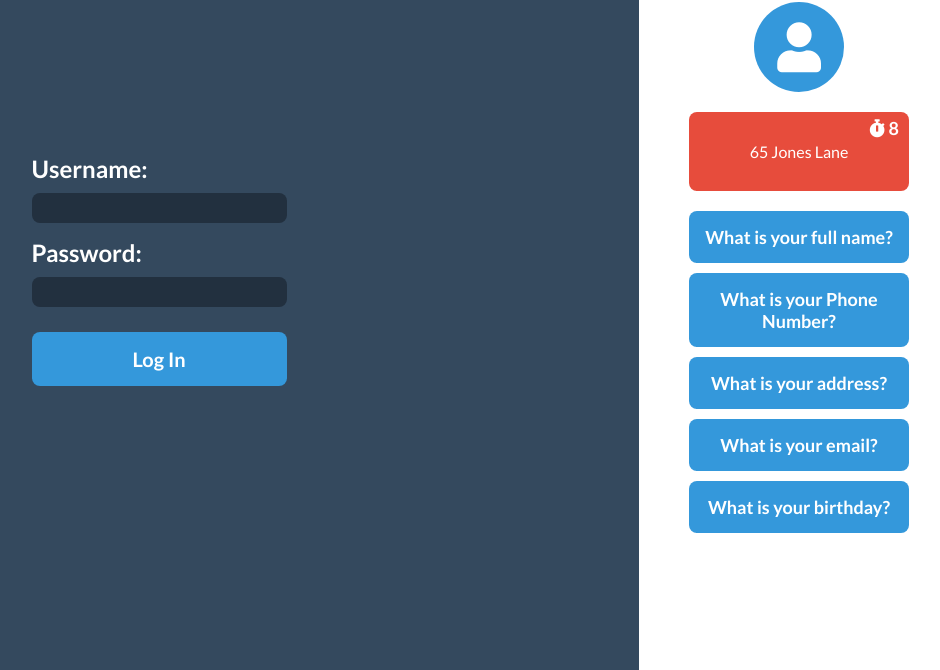
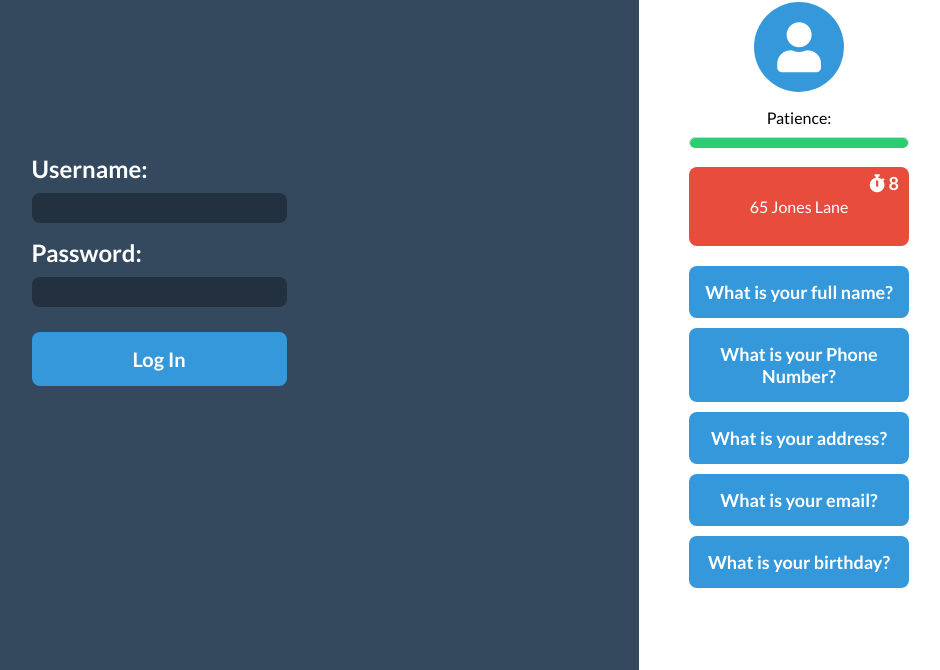
Before and after one commit to Moonkaman/Training-tool, a plain HTML site: page index.html in a window 1280 px wide. Both pictures are taken after a click on the element "What is your address?". Shown: the part 130-800 px from the top of the page, without its empty margins (321-1261 px from the left). Drawn offline with Linux system fonts and the light colour scheme.

Commit message:
Add patience to person constructor

```diff
--- a/customer.js
+++ b/customer.js
@@ -2,17 +2,43 @@ const btns = document.querySelectorAll('.btn');
 const bubble = document.querySelector('.talk-cont');
 const chat = document.querySelector('.talk');
 const chatTimer = document.querySelector('.timer');
+const patienceMeter = document.querySelector('.patience-meter');
 let canClick = true;
+let btnClickTracker = [0, 0, 0, 0, 0];
 
-btns[0].addEventListener('click', _ => chatBubble(customer.fullName(), 5));
-btns[1].addEventListener('click', _ => chatBubble(customer.phoneNumber, 10));
-btns[2].addEventListener('click', _ => chatBubble(customer.address, 10));
-btns[3].addEventListener('click', _ => chatBubble(customer.email, 5));
-btns[4].addEventListener('click', _ => chatBubble(customer.birthday(), 5));
 
-function chatBubble(text, delT) {
+
+btns[0].addEventListener('click', _ => {
+  btnClickTracker[0]++;
+  checkClicks(btnClickTracker[0]);
+  chatBubble(customer.fullName(), formInputs[0], 10)
+});
+btns[1].addEventListener('click', _ => {
+  btnClickTracker[1]++;
+  checkClicks(btnClickTracker[1]);
+  chatBubble(customer.phoneNumber, formInputs[7], 10)
+});
+btns[2].addEventListener('click', _ => {
+  btnClickTracker[2]++;
+  checkClicks(btnClickTracker[2]);
+  chatBubble(customer.address, formInputs[6], 10)
+});
+btns[3].addEventListener('click', _ => {
+  btnClickTracker[3]++;
+  checkClicks(btnClickTracker[3]);
+  chatBubble(customer.email, formInputs[5], 10)
+});
+btns[4].addEventListener('click', _ => {
+  btnClickTracker[4]++;
+  checkClicks(btnClickTracker[4]);
+  chatBubble(customer.birthday(), formInputs[2], 10)
+});
+
+function chatBubble(text, focusW, delT) {
   if(canClick) {
+    canClick = false;
     let seconds = delT;
+    focusW.focus();
     chat.textContent = text;
     chatTimer.innerHTML = `<i class="fas fa-stopwatch"></i> ${seconds}`;
     const theTimer = window.setInterval(_ => {
@@ -28,3 +54,16 @@ function chatBubble(text, delT) {
     }, 1000);
   }
 }
+
+function checkClicks(clickNum) {
+  if(canClick) {
+    if(clickNum >= 2) {
+      customer.patience--;
+    }
+    patienceMeter.style.width = `${(customer.patience / totalPat) * 100}%`
+    if(customer.patience == 0) {
+      alert('You lost the customer');
+      window.location.reload();
+    }
+  }
+}
--- a/index.html
+++ b/index.html
@@ -52,6 +52,10 @@
   <div class="customer">
       <h1>New Customer</h1>
       <i class="fas fa-user customer-prof"></i>
+      <p class="pat-label">Patience:</p>
+      <div class="patience-cont">
+        <div class="patience-meter"></div>
+      </div>
       <div class="talk-cont">
         <p class="timer"></p>
         <p class="talk">...</p>
--- a/index.js
+++ b/index.js
@@ -20,6 +20,7 @@ class Person {
     this.age = 2018 - this.birthYear;
     this.email = genEmail(`${this.firstName[0]}${this.lastName.toLowerCase()}${Math.floor(Math.random()*9999)}`);
     this.phoneNumber = makePhoneNum();
+    this.patience = Math.floor(Math.random() * (10 - 3) + 3);
 
   }
 
@@ -33,6 +34,7 @@ class Person {
 }
 
 customer = genPerson();
+const totalPat = customer.patience;
 
 function genPerson() {
   if(Math.floor(Math.random()*2)) {
--- a/style.css
+++ b/style.css
@@ -32,6 +32,27 @@ body {
   color: white;
   font-size: 50px;
   border-radius: 100px;
+}
+
+.customer .pat-label {
+  margin-bottom: 0px;
+}
+
+.customer .patience-cont {
+  height: 10px;
+  width: 100%;
+  border-radius: 8px;
+  margin-top: 10px;
+  border: 1px solid lightgray;
+}
+
+.customer .patience-meter {
+  height: 10px;
+  background-color: #2ecc71;
+  width: 100%;
+  border-radius: 8px;
+
+  transition: width .5s ease;
 }
 
 .customer .talk-cont {
```
